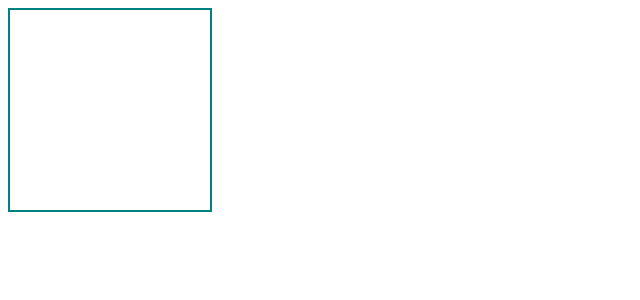
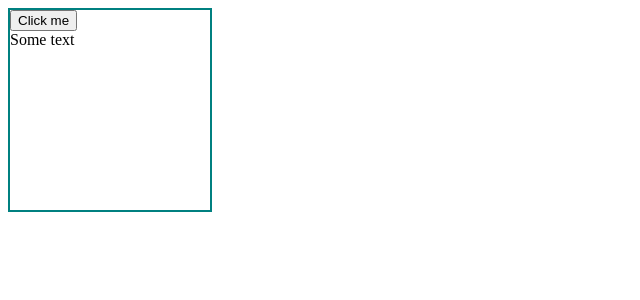
Before and after one commit to Ivan583/rts, a React (Create React App) app: page / in a window 1280 px wide. Shown: the top 300 px of the page, without its empty margins (0-640 px from the left). Built offline with nearby package versions, Linux system fonts and the light colour scheme.

Commit message:
add content into card

```diff
--- a/src/App.tsx
+++ b/src/App.tsx
@@ -4,7 +4,10 @@ import Card from './components/Card';
 function App() {
   return (
     <div className="App">
-      <Card width='200px' height='200px'/>
+      <Card width='200px' height='200px'>
+        <button>Click me</button>
+        <div>Some text</div>
+      </Card>
     </div>
   );
 }
--- a/src/components/Card.tsx
+++ b/src/components/Card.tsx
@@ -3,12 +3,13 @@ import React from "react";
 interface CardProps {
     width?: string;
     height?: string;
+    children?: React.ReactChild | React.ReactNode;
 }
 
-const Card = ({width, height}: CardProps) => {
+const Card = ({width, height, children}: CardProps) => {
     return (
         <div style={{width, height, border: '2px solid teal'}}>
-
+            {children}
         </div>
     )
 }
```
